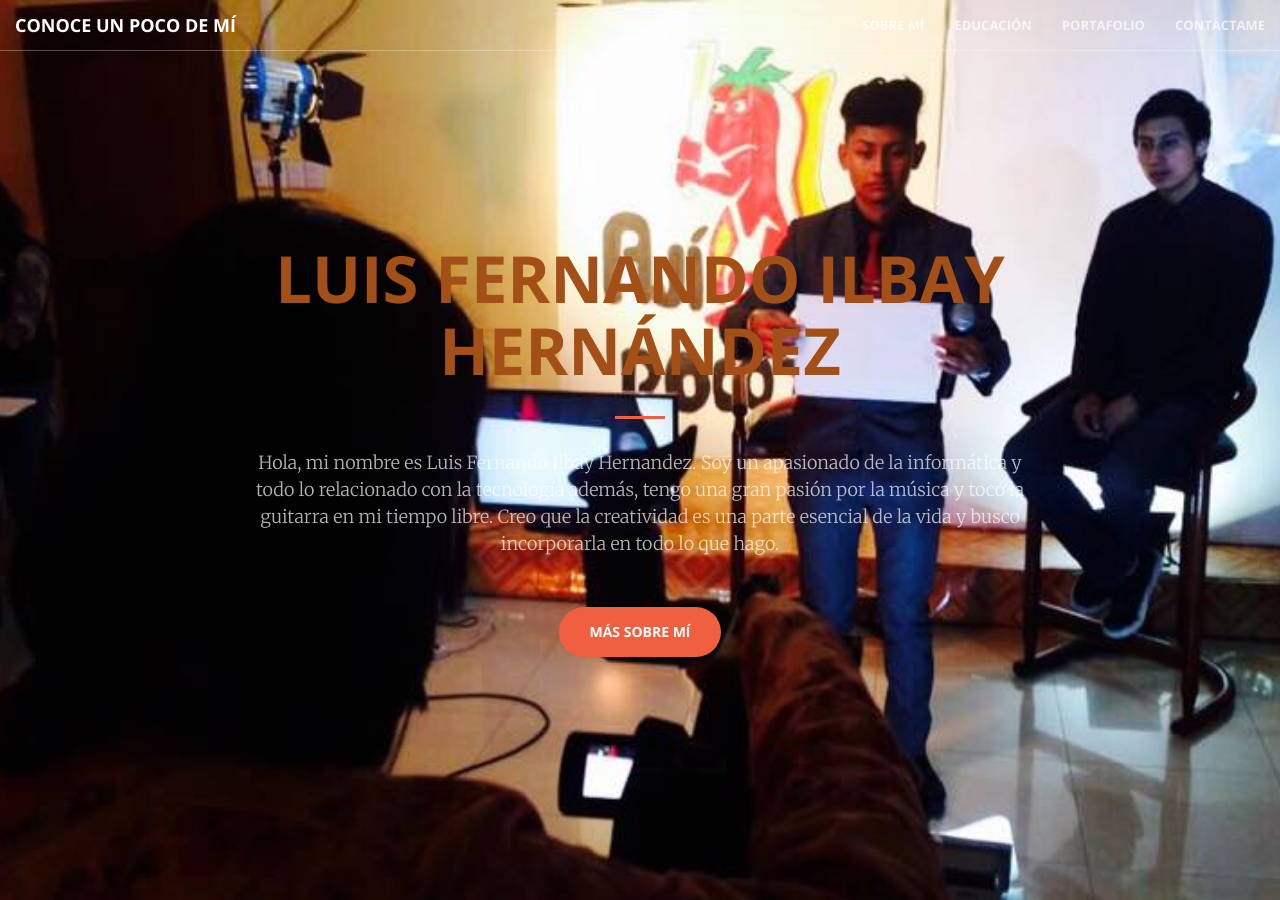
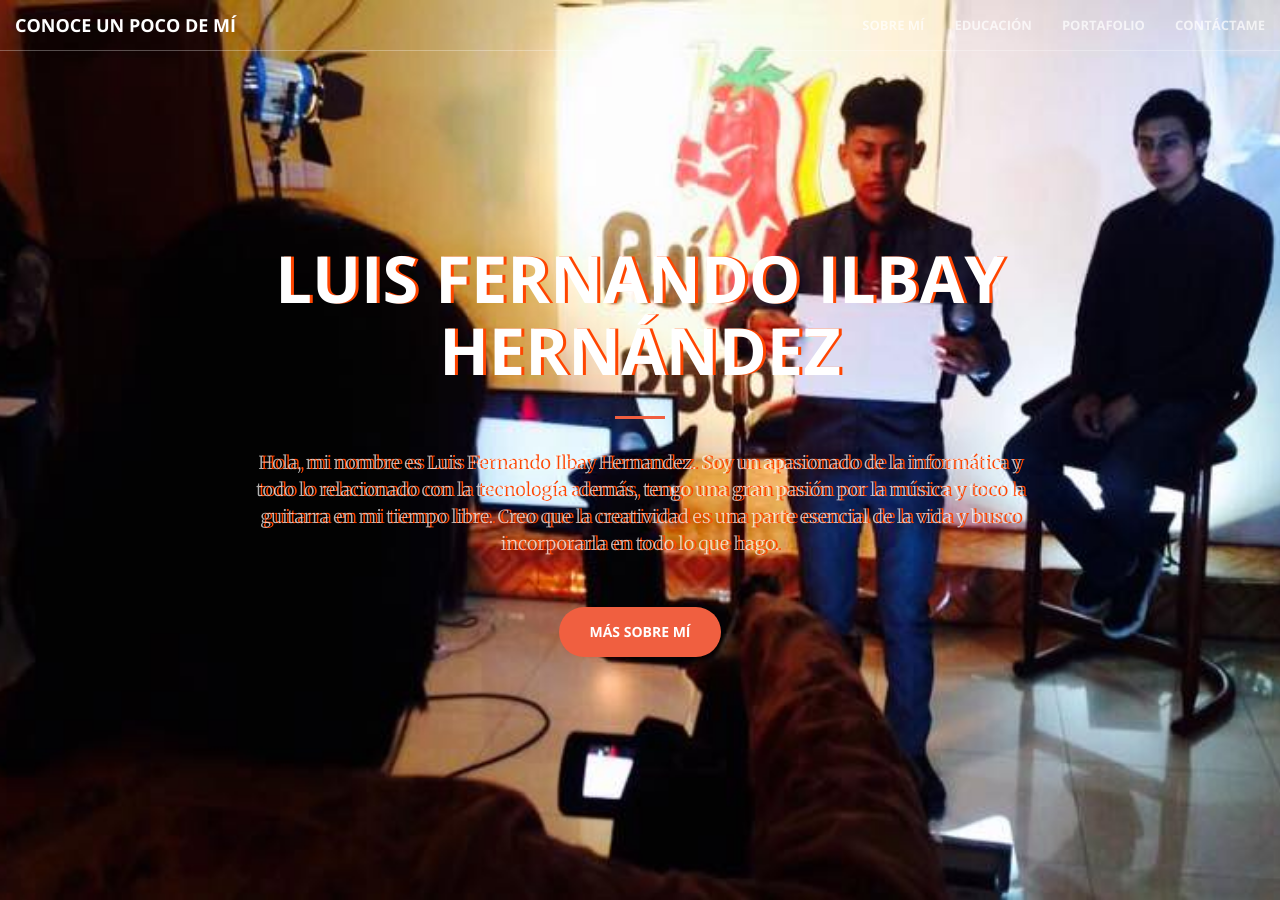
Before and after one commit to lfih-96/lfih-96.github.io, a Jekyll site: the page built from index.html, in a window 1280 px wide and 900 px high. Built offline with Jekyll 4.4.1, drawn with Linux system fonts in a browser that asks for light colours.

Commit message:
avance
colores borde de texto

```diff
--- a/_sass/_base.scss
+++ b/_sass/_base.scss
@@ -157,7 +157,7 @@ header {
     background-position: center;
     background-image: url('../img/fer1.jpg');
     text-align: center;
-    color: rgb(163, 79, 24);
+    color: white;
     .header-content {
         position: relative;
         text-align: center;
@@ -169,6 +169,7 @@ header {
                 text-transform: uppercase;
                 margin-top: 0;
                 margin-bottom: 0;
+                text-shadow: 3px 0px 0px orangered;
             }
             hr {
                 margin: 30px auto;
@@ -178,6 +179,7 @@ header {
                 color: rgba(white, .7);
                 font-size: 16px;
                 margin-bottom: 50px;
+                text-shadow: 3px 0px 0px orangered;
             }
         }
     }
```
